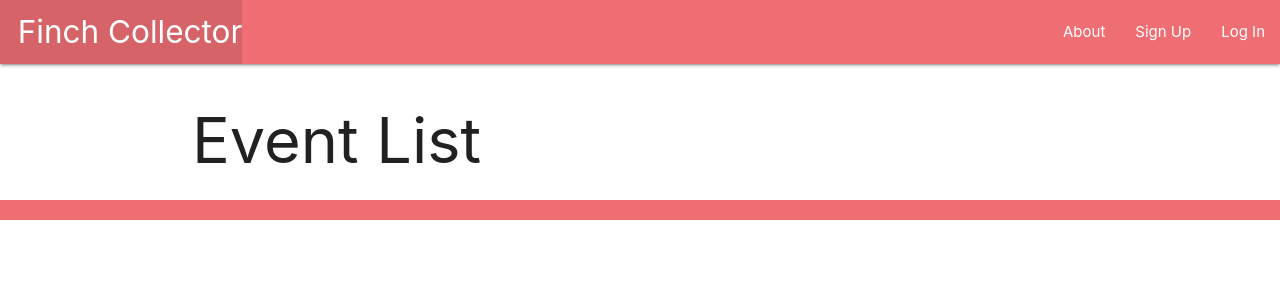
After one commit to Quantumcode9/whats-happening, a Django app: page /events/ in a window 1280 px wide. The commit adds this page. Shown: the top 300 px of the page. Run offline with Django 5.2, Linux system fonts and the light colour scheme; data that the repository does not hold is empty.

Commit message:
add basic unfiltered event list

```diff
--- a/whats_happening/main_app/templates/base.html
+++ b/whats_happening/main_app/templates/base.html
@@ -24,6 +24,7 @@
                         <!-- changes below -->
                         <li><a href="{% url 'home' %}">About</a></li>
                         {% if user.is_authenticated %}
+                            <li><a href="{% url 'index' %}">Events</a></li>
                             <li>
                                 <form method="post" action="{% url 'logout' %}">
                                     {% csrf_token %}
--- /dev/null
+++ b/whats_happening/main_app/templates/events/index.html
@@ -0,0 +1,16 @@
+{% extends 'base.html' %}
+{% block content %}
+
+    <h1>Event List</h1>
+
+    {% for event in object_list %}
+        <div class="card">
+            <a href="">
+                <div class="card-content">
+                    <span class="card-title">{{ event.name }}</span>
+                </div>
+            </a>
+        </div>
+    {% endfor %}
+
+{% endblock %}
--- a/whats_happening/main_app/urls.py
+++ b/whats_happening/main_app/urls.py
@@ -3,6 +3,8 @@ from . import views
 
 urlpatterns = [
     path('', views.home, name='home'),
-   # path('about/', views.about, name='about')
-   path('accounts/signup/', views.signup, name='signup'),
+    # path('about/', views.about, name='about')
+    path('events/', views.EventList.as_view(), name='index'),
+
+    path('accounts/signup/', views.signup, name='signup'),
 ]
--- a/whats_happening/main_app/views.py
+++ b/whats_happening/main_app/views.py
@@ -2,9 +2,20 @@ from django.shortcuts import render, redirect
 from django.contrib.auth import login
 from django.contrib.auth.forms import UserCreationForm
 
+from django.views.generic import ListView
+
+from .models import Event, Venue
+
 # Create your views here.
 def home(request):
     return render(request, 'home.html')
+
+
+## Event Views
+class EventList(ListView):
+  model = Event
+  template_name = 'events/index.html'
+
 
 def signup(request):
   error_message = ''
```
Also changed, not shown: whats_happening/main_app/models.py (line endings or trailing spaces). Lines whose indentation alone changed are shown as unchanged.
